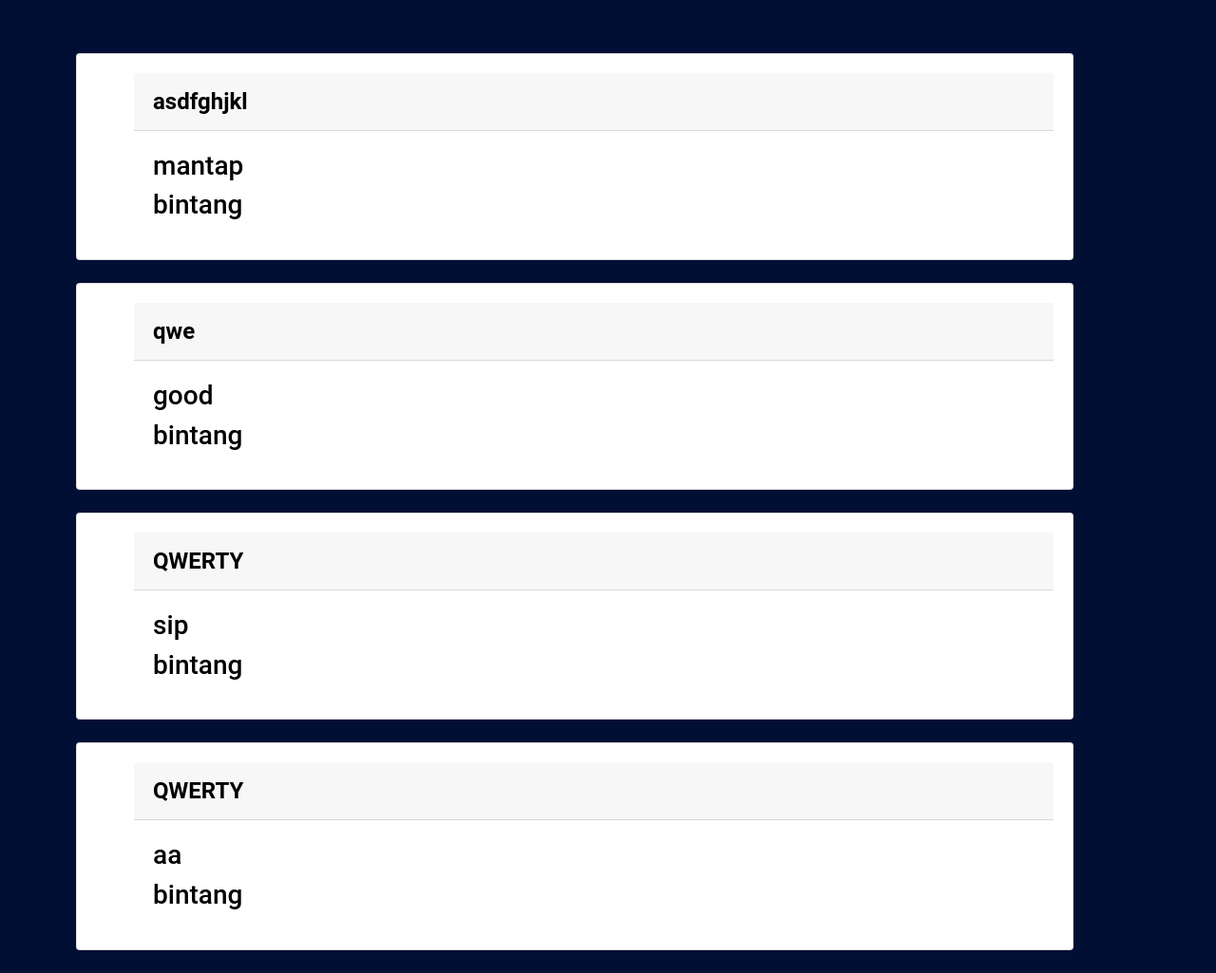
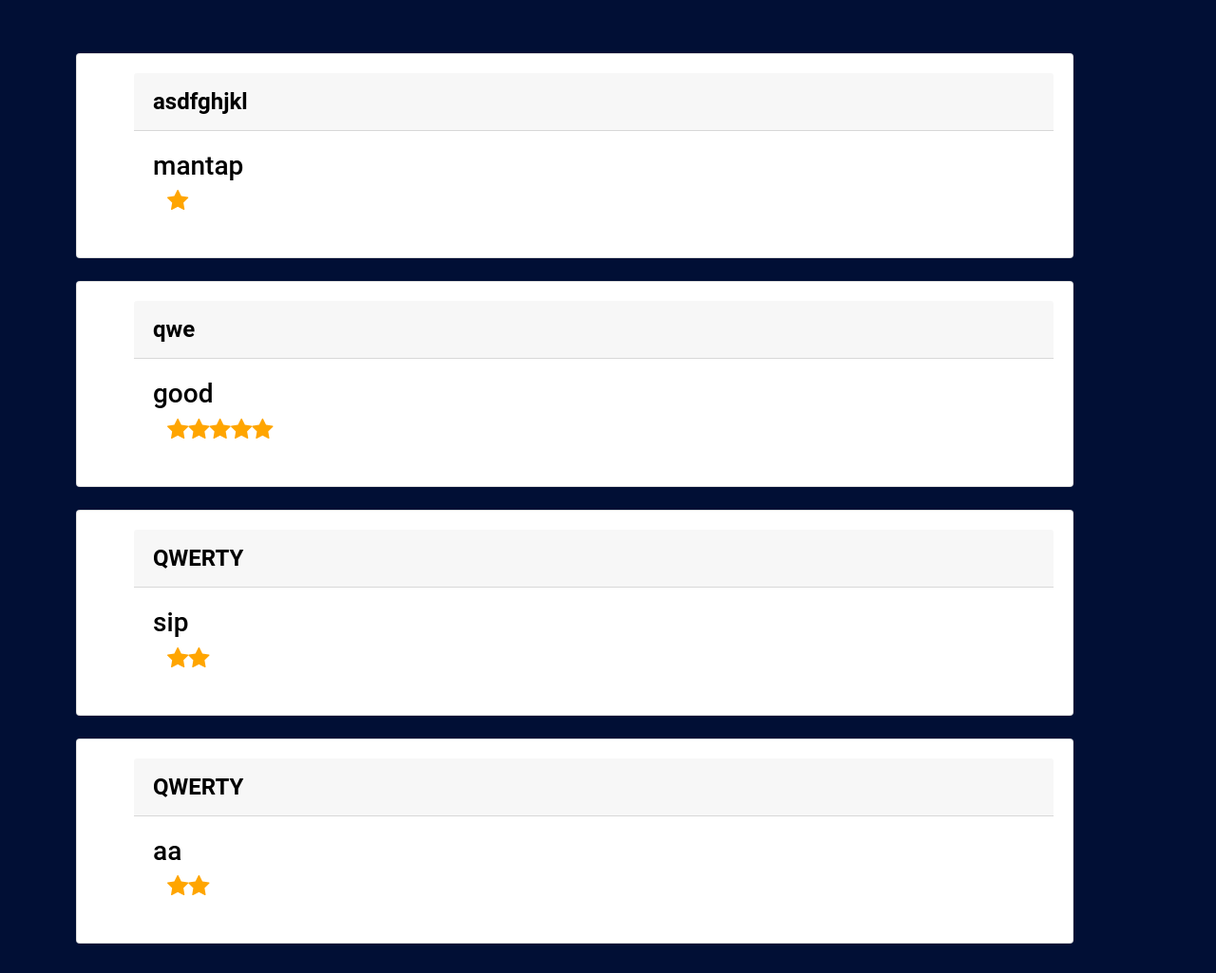
Before and after one commit to baszrentcar/File-Project-RPL-Basz-Rent-Car-Nation, a CodeIgniter app: page /baszrent/TestimoniController in a window 1280 px wide. Shown: the part 273-1298 px from the top of the page at 95% size. After the commit the page ends 1267 px from the top, so only its background shows below. Run offline with CodeIgniter, Linux system fonts and the light colour scheme; data comes from the database, SQL or seed files in the repository; some libraries are stand-ins or nearby versions.

Commit message:
Update index.php

```diff
--- a/baszrent/application/views/Testimoni/index.php
+++ b/baszrent/application/views/Testimoni/index.php
@@ -1,9 +1,9 @@
 <head>
-    <meta charset="utf-8">
     <meta name="viewport" content="width=device-width, initial-scale=1, shrink-to-fit=no">
     <link href="//maxcdn.bootstrapcdn.com/bootstrap/4.1.1/css/bootstrap.min.css" rel="stylesheet" id="bootstrap-css">
     <script src="//maxcdn.bootstrapcdn.com/bootstrap/4.1.1/js/bootstrap.min.js"></script>
     <script src="//cdnjs.cloudflare.com/ajax/libs/jquery/3.2.1/jquery.min.js"></script>
+    <link rel="stylesheet" href="https://cdnjs.cloudflare.com/ajax/libs/font-awesome/4.7.0/css/font-awesome.min.css">
     <style>
         .center {
             text-align: center;
@@ -19,13 +19,15 @@
             font-size: 64;
         }
 
-        p,a {
+        p,
+        a {
             color: white;
             font-family: roboto;
             font-size: 24;
         }
 
-        .card,car {
+        .card,
+        car {
             background-color: white;
             color: black;
             font-family: roboto;
@@ -42,6 +44,10 @@
 
         .card-body {
             margin-left: 40px;
+        }
+
+        .checked {
+            color: orange;
         }
     </style>
 </head>
@@ -62,13 +68,31 @@
             <div class="card-header">
                 <b><?= $t['nama'] ?></b>
             </div>
-            <div class="card-body">
+            <div class="card-body" onload="Show_rating()">
                 <h3 class="card-text"><?= $t['pesan'] ?></h3>
-                <h3 class="card-text">bintang</h3>
+
+                <!-- IF UNTUK RATING -->
+                <?php if ($t['rating'] == "satu") { ?>
+                    <label class="container"><span class="fa fa-star checked"></span>
+                    </label>
+                <?php } else if ($t['rating'] == "dua") { ?>
+                    <label class="container"><span class="fa fa-star checked"></span><span class="fa fa-star checked"></span>
+                    </label>
+                <?php } else if ($t['rating'] == "tiga") { ?>
+                    <label class="container"><span class="fa fa-star checked"></span><span class="fa fa-star checked"></span><span class="fa fa-star checked"></span>
+                    </label>
+                <?php } else if ($t['rating'] == "empat") { ?>
+                    <label class="container"><span class="fa fa-star checked"></span><span class="fa fa-star checked"></span><span class="fa fa-star checked"></span><span class="fa fa-star checked"></span>
+                    </label>
+                <?php } else if ($t['rating'] == "lima") { ?>
+                    <label class="container"><span class="fa fa-star checked"></span><span class="fa fa-star checked"></span><span class="fa fa-star checked"></span><span class="fa fa-star checked"></span></span><span class="fa fa-star checked"></span>
+                    </label>
+                <?php } ?>
+                <!-- END IF RATING -->
+
             </div>
         </div>
         <br>
     <?php } ?>
 
-
 </body>
```
